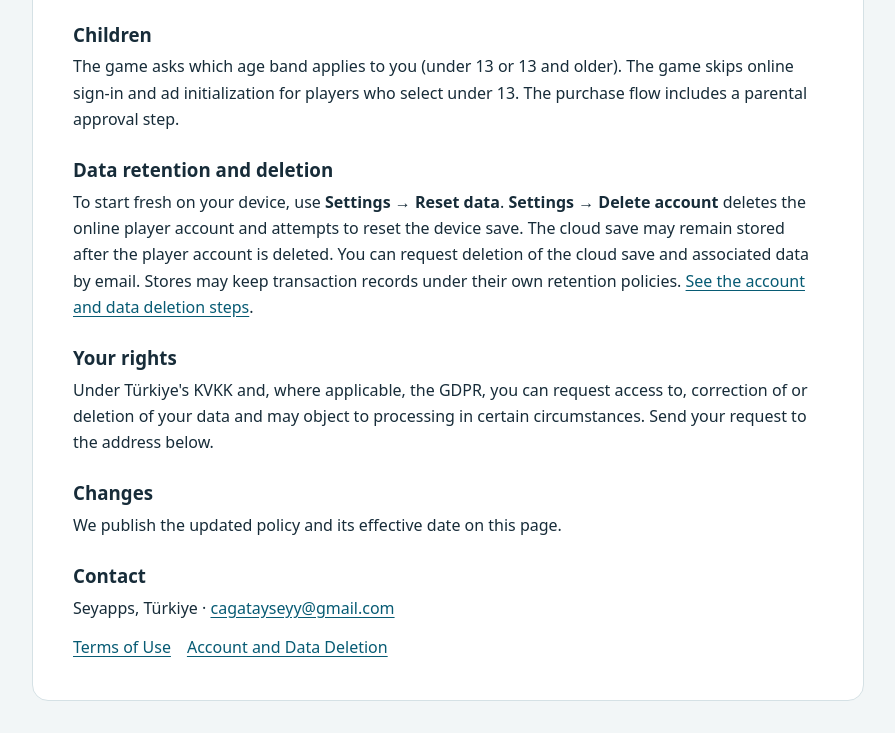
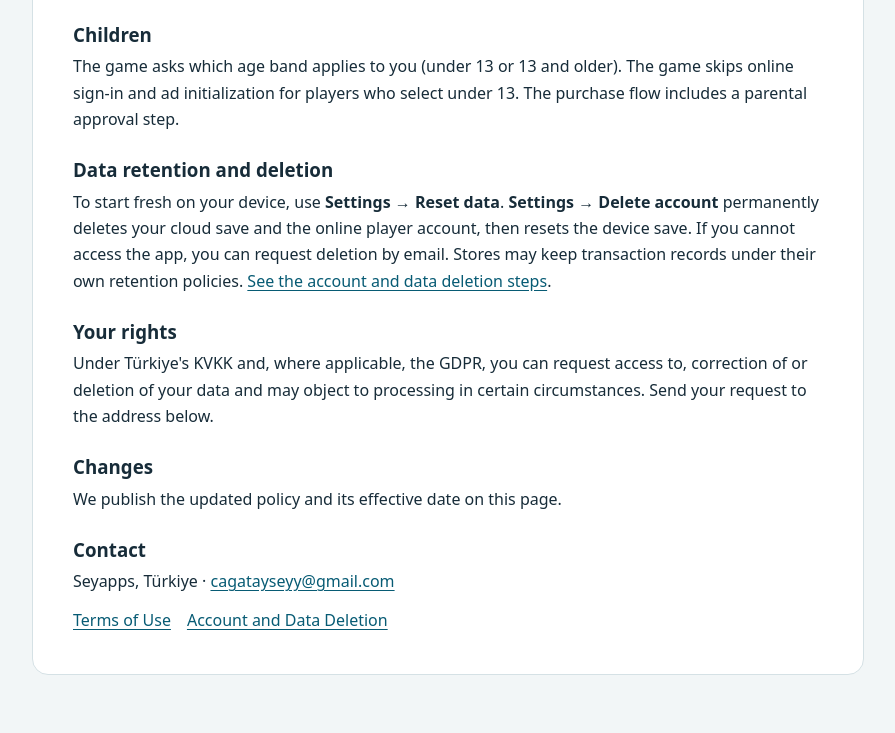
Before and after one commit to cagatayseyy-cmyk/paddlecast, a plain HTML site: page privacy-en.html in a window 1280 px wide. Shown: the part 1134-1867 px from the top of the page, without its empty margins (192-1087 px from the left). After the commit the page ends 1841 px from the top, so only its background shows below. Drawn offline with Linux system fonts and the light colour scheme.

Commit message:
Privacy: account deletion also removes cloud save

```diff
--- a/privacy-en.html
+++ b/privacy-en.html
@@ -37,7 +37,7 @@
 <h3>Children</h3>
 <p>The game asks which age band applies to you (under 13 or 13 and older). The game skips online sign-in and ad initialization for players who select under 13. The purchase flow includes a parental approval step.</p>
 <h3>Data retention and deletion</h3>
-<p>To start fresh on your device, use <strong>Settings → Reset data</strong>. <strong>Settings → Delete account</strong> deletes the online player account and attempts to reset the device save. The cloud save may remain stored after the player account is deleted. You can request deletion of the cloud save and associated data by email. Stores may keep transaction records under their own retention policies. <a href="delete-account.html#en">See the account and data deletion steps</a>.</p>
+<p>To start fresh on your device, use <strong>Settings → Reset data</strong>. <strong>Settings → Delete account</strong> permanently deletes your cloud save and the online player account, then resets the device save. If you cannot access the app, you can request deletion by email. Stores may keep transaction records under their own retention policies. <a href="delete-account.html#en">See the account and data deletion steps</a>.</p>
 <h3>Your rights</h3>
 <p>Under Türkiye's KVKK and, where applicable, the GDPR, you can request access to, correction of or deletion of your data and may object to processing in certain circumstances. Send your request to the address below.</p>
 <h3>Changes</h3>
```
